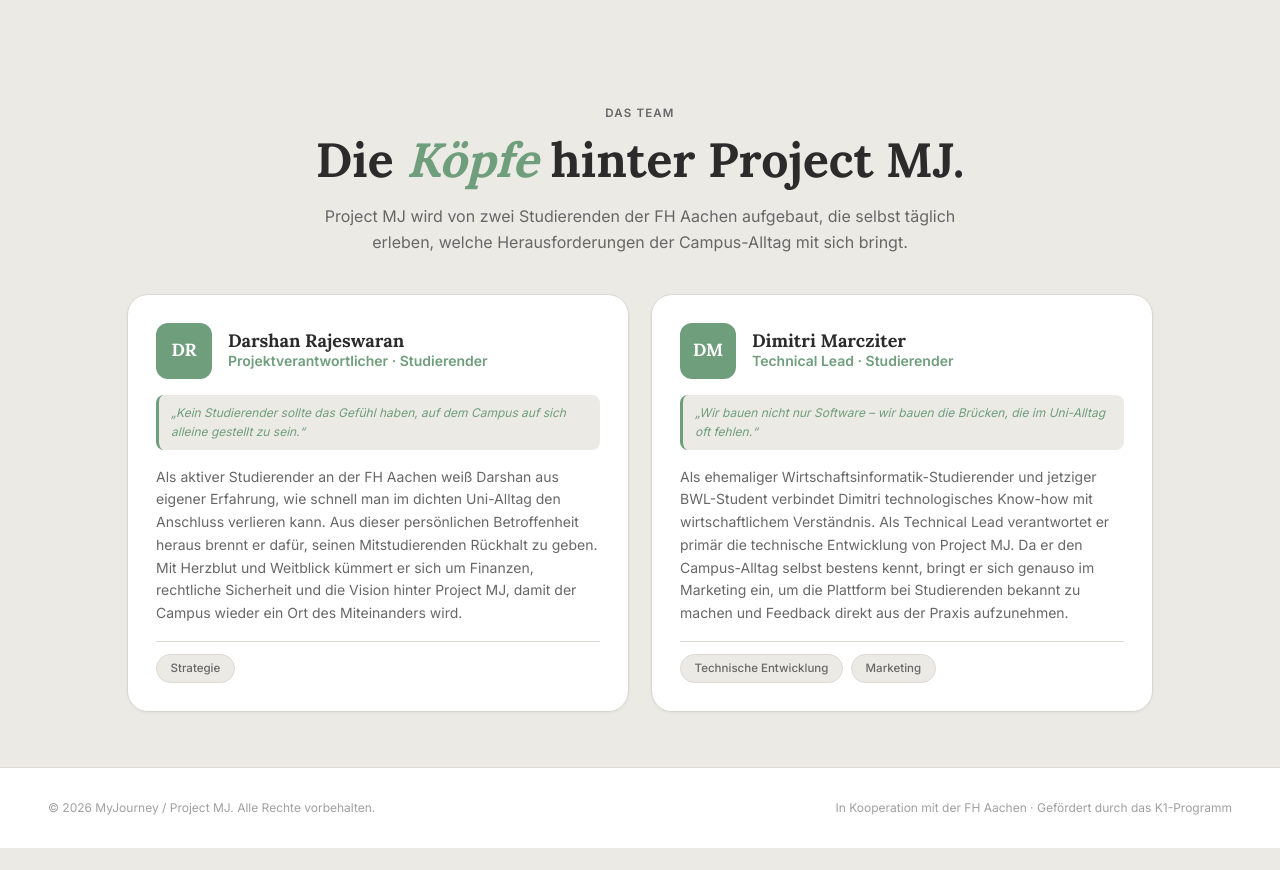
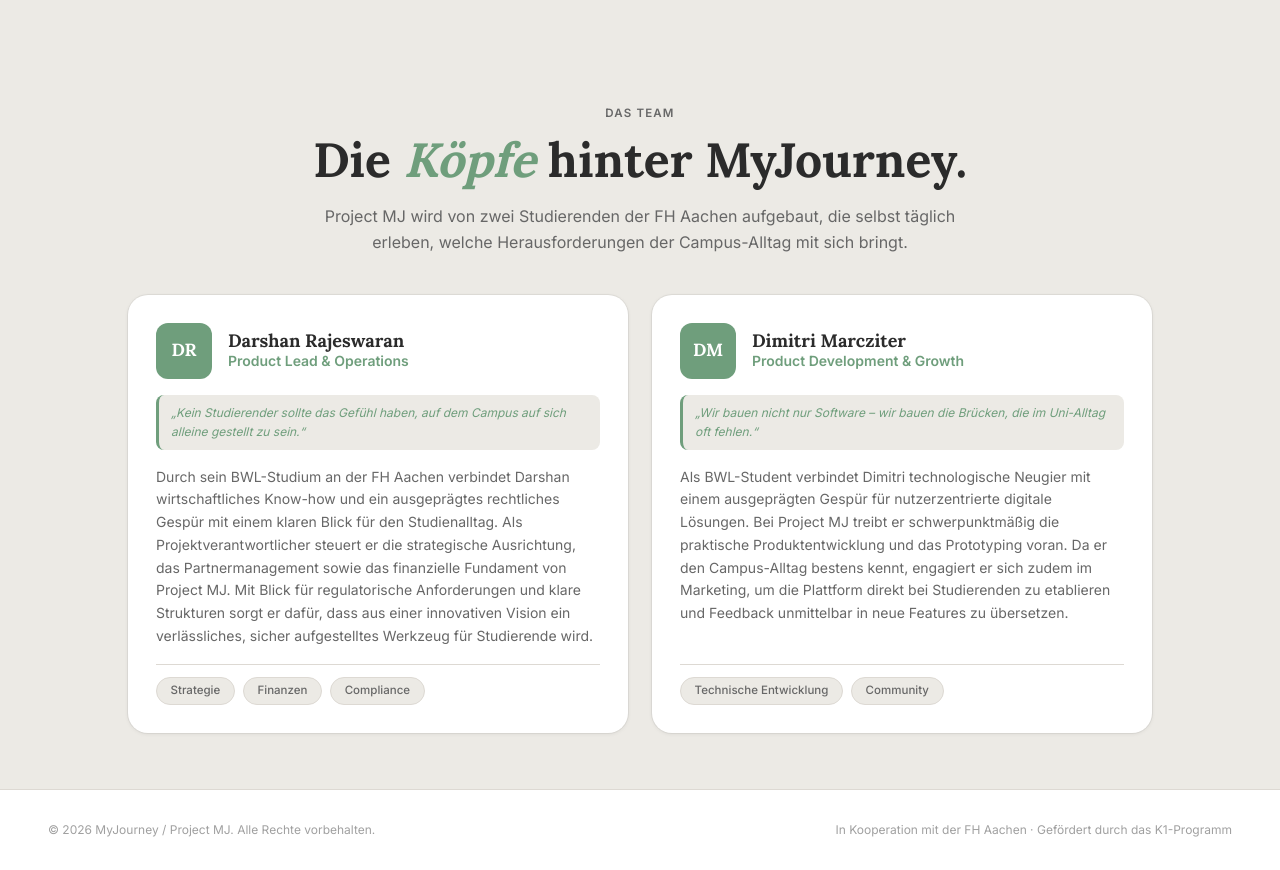
Before and after one commit to daxcodes/myjourney-landing-page, a Next.js app: page /flyer in a window 1280 px wide. Shown: the part 3400-4270 px from the top of the page. Before the commit the page ends 4248 px from the top, so only its background shows below. Built offline with nearby package versions, Linux system fonts and the light colour scheme.

Commit message:
überarbeiteter Text - DR

```diff
--- a/src/app/flyer/page.tsx
+++ b/src/app/flyer/page.tsx
@@ -104,18 +104,18 @@
   {
     initials: "DR",
     name: "Darshan Rajeswaran",
-    role: "Projektverantwortlicher · Studierender",
-    areas: ["Strategie"],
+    role: "Product Lead & Operations",
+    areas: ["Strategie", "Finanzen", "Compliance"],
     quote: "„Kein Studierender sollte das Gefühl haben, auf dem Campus auf sich alleine gestellt zu sein.“",
-    bio: "Als aktiver Studierender an der FH Aachen weiß Darshan aus eigener Erfahrung, wie schnell man im dichten Uni-Alltag den Anschluss verlieren kann. Aus dieser persönlichen Betroffenheit heraus brennt er dafür, seinen Mitstudierenden Rückhalt zu geben. Mit Herzblut und Weitblick kümmert er sich um Finanzen, rechtliche Sicherheit und die Vision hinter Project MJ, damit der Campus wieder ein Ort des Miteinanders wird.",
+    bio: "Durch sein BWL-Studium an der FH Aachen verbindet Darshan wirtschaftliches Know-how und ein ausgeprägtes rechtliches Gespür mit einem klaren Blick für den Studienalltag. Als Projektverantwortlicher steuert er die strategische Ausrichtung, das Partnermanagement sowie das finanzielle Fundament von Project MJ. Mit Blick für regulatorische Anforderungen und klare Strukturen sorgt er dafür, dass aus einer innovativen Vision ein verlässliches, sicher aufgestelltes Werkzeug für Studierende wird.",
   },
   {
     initials: "DM",
     name: "Dimitri Marcziter",
-    role: "Technical Lead · Studierender",
-    areas: ["Technische Entwicklung", "Marketing"],
+    role: "Product Development & Growth",
+    areas: ["Technische Entwicklung", "Community"],
     quote: "„Wir bauen nicht nur Software – wir bauen die Brücken, die im Uni-Alltag oft fehlen.“",
-    bio: "Als ehemaliger Wirtschaftsinformatik-Studierender und jetziger BWL-Student verbindet Dimitri technologisches Know-how mit wirtschaftlichem Verständnis. Als Technical Lead verantwortet er primär die technische Entwicklung von Project MJ. Da er den Campus-Alltag selbst bestens kennt, bringt er sich genauso im Marketing ein, um die Plattform bei Studierenden bekannt zu machen und Feedback direkt aus der Praxis aufzunehmen.",
+    bio: "Als BWL-Student verbindet Dimitri technologische Neugier mit einem ausgeprägten Gespür für nutzerzentrierte digitale Lösungen. Bei Project MJ treibt er schwerpunktmäßig die praktische Produktentwicklung und das Prototyping voran. Da er den Campus-Alltag bestens kennt, engagiert er sich zudem im Marketing, um die Plattform direkt bei Studierenden zu etablieren und Feedback unmittelbar in neue Features zu übersetzen.",
   },
 ];
 
@@ -464,7 +464,7 @@
               <h2 className="reveal reveal-delay-1 text-3xl lg:text-5xl mb-4" style={{ ...sectionHeading }}>
                 Die{" "}
                 <em style={{ fontStyle: "italic", color: "var(--k1-accent)" }}>Köpfe</em>{" "}
-                hinter Project MJ.
+                hinter MyJourney.
               </h2>
               <p className="reveal reveal-delay-2 text-base leading-relaxed max-w-2xl mx-auto" style={{ color: "var(--k1-secondary)", fontFamily: "var(--font-body)" }}>
                 Project MJ wird von zwei Studierenden der FH Aachen aufgebaut, die selbst täglich erleben, welche Herausforderungen der Campus-Alltag mit sich bringt.
```
